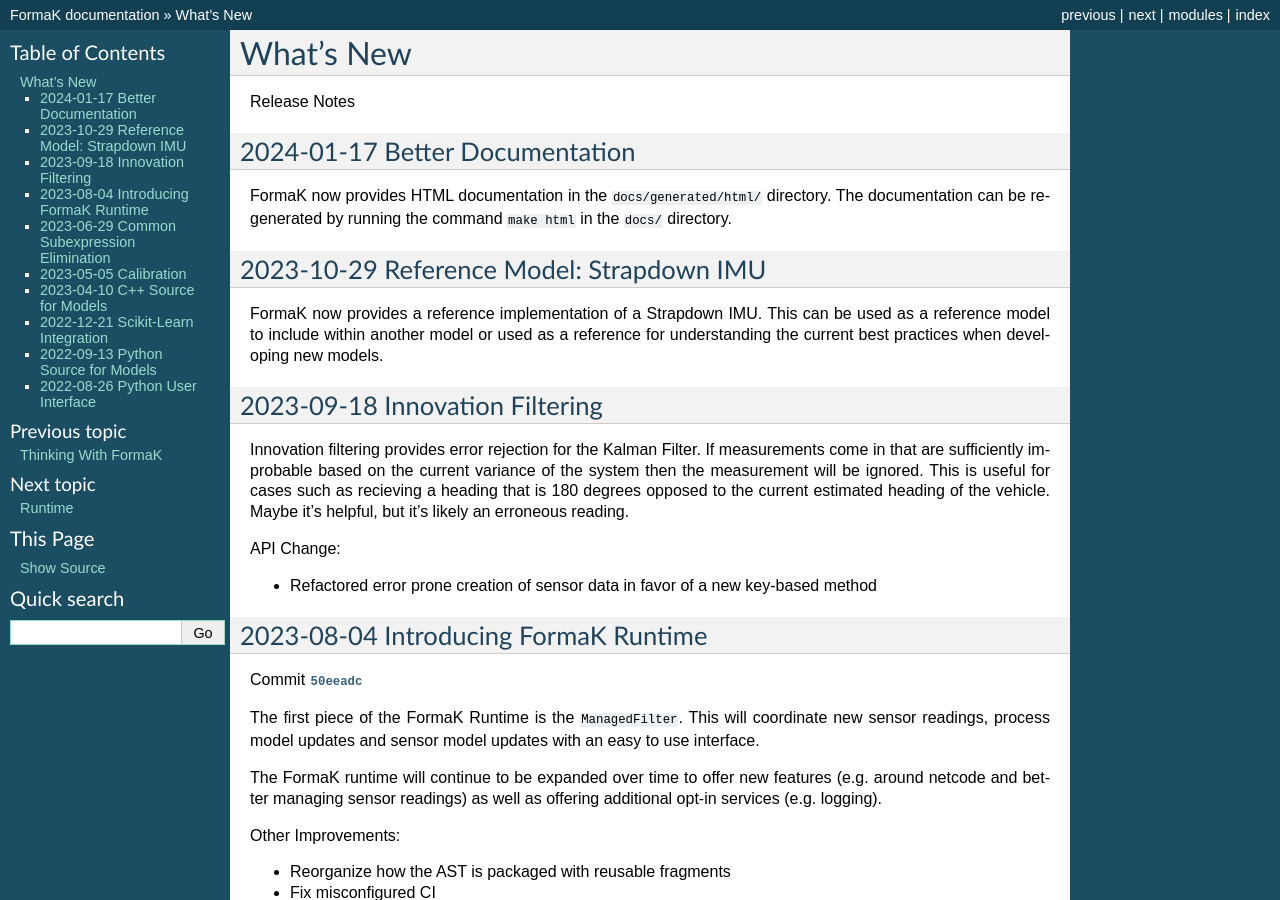
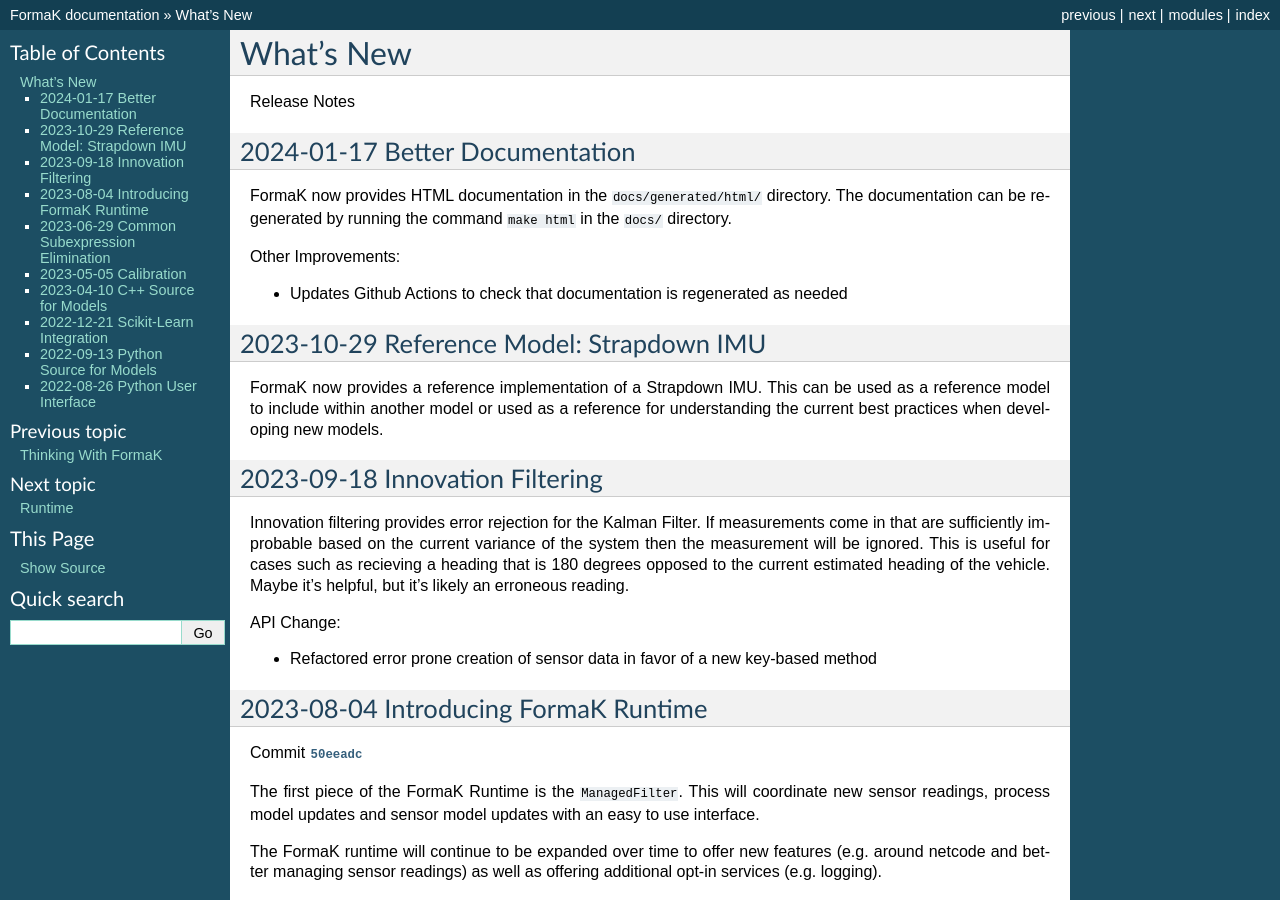
Before and after one commit to buckbaskin/formak, a Sphinx documentation site: the page built from docs/whats-new.md, in a window 1280 px wide and 900 px high. Built offline with Sphinx 7.4.7, drawn with Linux system fonts in a browser that asks for light colours.

Commit message:
Update What's New

```diff
--- a/docs/whats-new.md
+++ b/docs/whats-new.md
@@ -7,6 +7,9 @@
 FormaK now provides HTML documentation in the `docs/generated/html/` directory.
 The documentation can be re-generated by running the command `make html` in the
 `docs/` directory.
+
+Other Improvements:
+- Updates Github Actions to check that documentation is regenerated as needed
 
 ## 2023-10-29 Reference Model: Strapdown IMU
 
```
